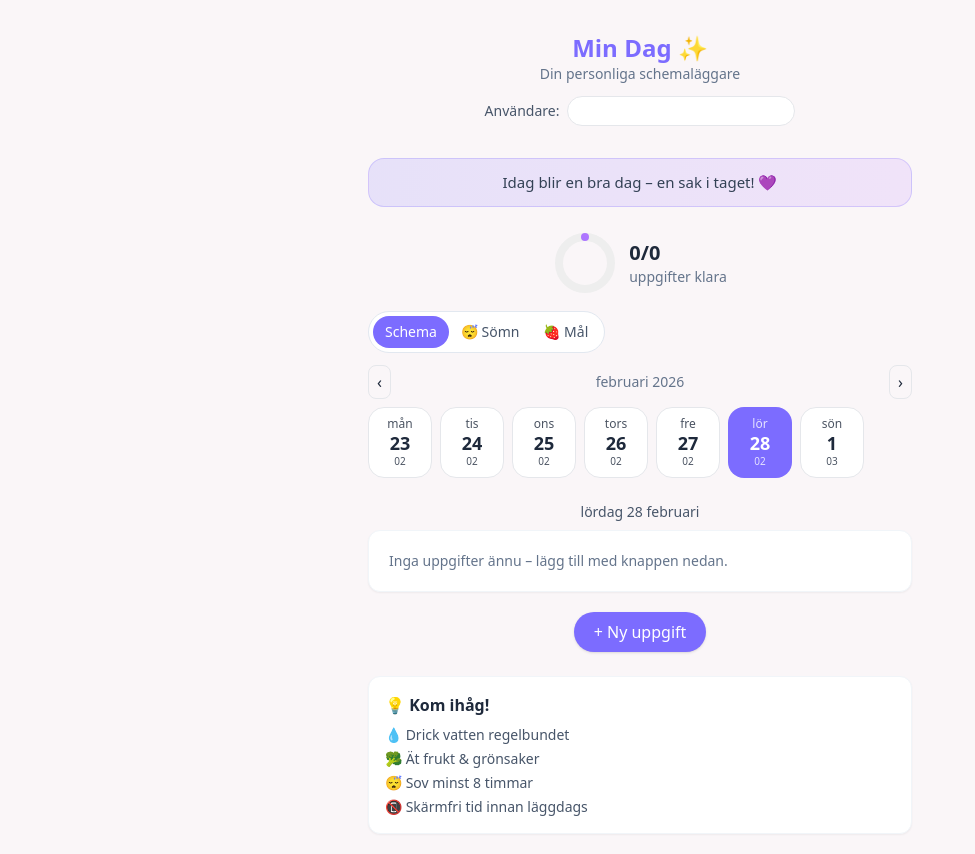
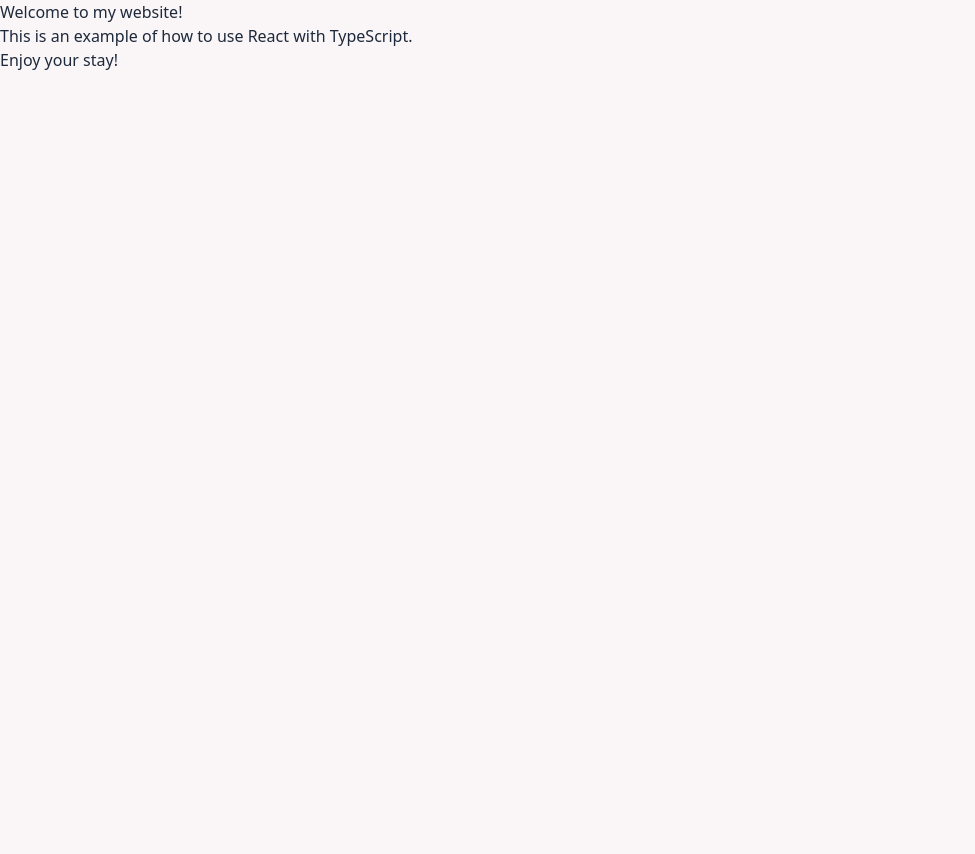
Before and after one commit to Separnas/imacpar.github.io, a Next.js app: page / in a window 1280 px wide. Shown: the top 854 px of the page, without its empty margins (0-975 px from the left). After the commit the page ends 800 px from the top, so only its background shows below. Built offline with nearby package versions, Linux system fonts and the light colour scheme.

Commit message:
Updating app/page.tsx to correct HTML-encoded characters

```diff
--- a/app/page.tsx
+++ b/app/page.tsx
@@ -1,69 +1,13 @@
-'use client';
+// Updated content with corrected HTML characters
 
-import { useMemo, useState } from 'react';
-import Header from '../components/Header';
-import QuoteBanner from '../components/QuoteBanner';
-import ProgressRing from '../components/ProgressRing';
-import Tabs from '../components/Tabs';
-import WeekStrip from '../components/WeekStrip';
-import TaskList from '../components/TaskList';
-import NewTaskModal from '../components/NewTaskModal';
-import ReminderCard from '../components/ReminderCard';
-import UserGate from '../components/UserGate';
-import { fmt, ymd } from '../lib/date';
-import { useUser } from '../hooks/useUser';
-import { useTasks } from '../hooks/useTasks';
+const Page = () => {
+    return (
+        <div>
+            <h1>Welcome to my website!</h1>
+            <p>This is an example of how to use React with TypeScript.</p>
+            <p>Enjoy your stay!</p>
+        </div>
+    );
+};
 
-export default function Page() {
-  const [date, setDate] = useState(new Date());
-  const [tab, setTab] = useState<'schema' | 'sömn' | 'mål'>('schema');
-  const [open, setOpen] = useState(false);
-
-  const { user } = useUser();
-  const { tasksFor, add, toggle, remove, stats } = useTasks(user ?? 'anon');
-
-  const todayKey = ymd(date);
-  const list = tasksFor(todayKey);
-
-  const { done, total } = useMemo(() => {
-    const s = stats.get(todayKey) ?? { done: 0, total: 0 };
-    return { done: s.done, total: s.total };
-  }, [stats, todayKey]);
-
-  return (
-    <UserGate>
-      <div className="mx-auto max-w-xl px-4 pb-16">
-        <Header />
-        <QuoteBanner />
-        <div className="mt-2 flex items-center justify-center">
-          <ProgressRing done={done} total={total} />
-        </div>
-        <Tabs tab={tab} setTab={setTab} />
-        <WeekStrip date={date} setDate={setDate} />
-        <div className="text-center mt-4 mb-2 text-sm text-slate-600">
-          <span className="font-medium">
-            {fmt(date, 'EEEE d MMMM')}
-          </span>
-        </div>
-        {tab === 'schema' ? (
-          <TaskList tasks={list} onToggle={toggle} onDelete={remove} />
-        ) : null}
-        <div className="flex justify-center mt-5">
-          <button
-            className="px-5 py-2 rounded-full bg-[var(--primary)] text-white shadow"
-            onClick={() => setOpen(true)}
-          >
-            + Ny uppgift
-          </button>
-        </div>
-        <NewTaskModal
-          open={open}
-          setOpen={setOpen}
-          date={date}
-          add={add}
-        />
-        <ReminderCard />
-      </div>
-    </UserGate>
-  );
-}
+export default Page;
```
